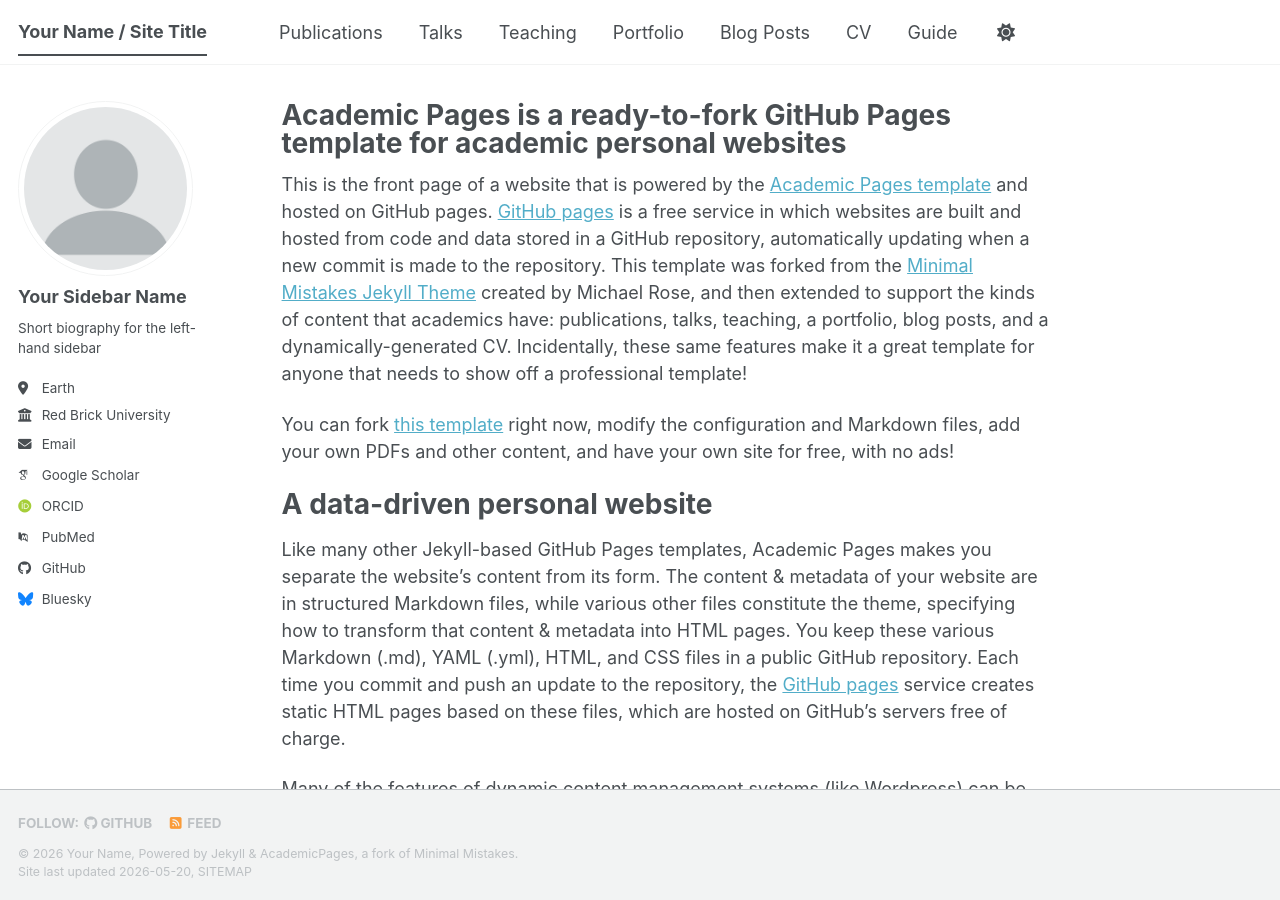
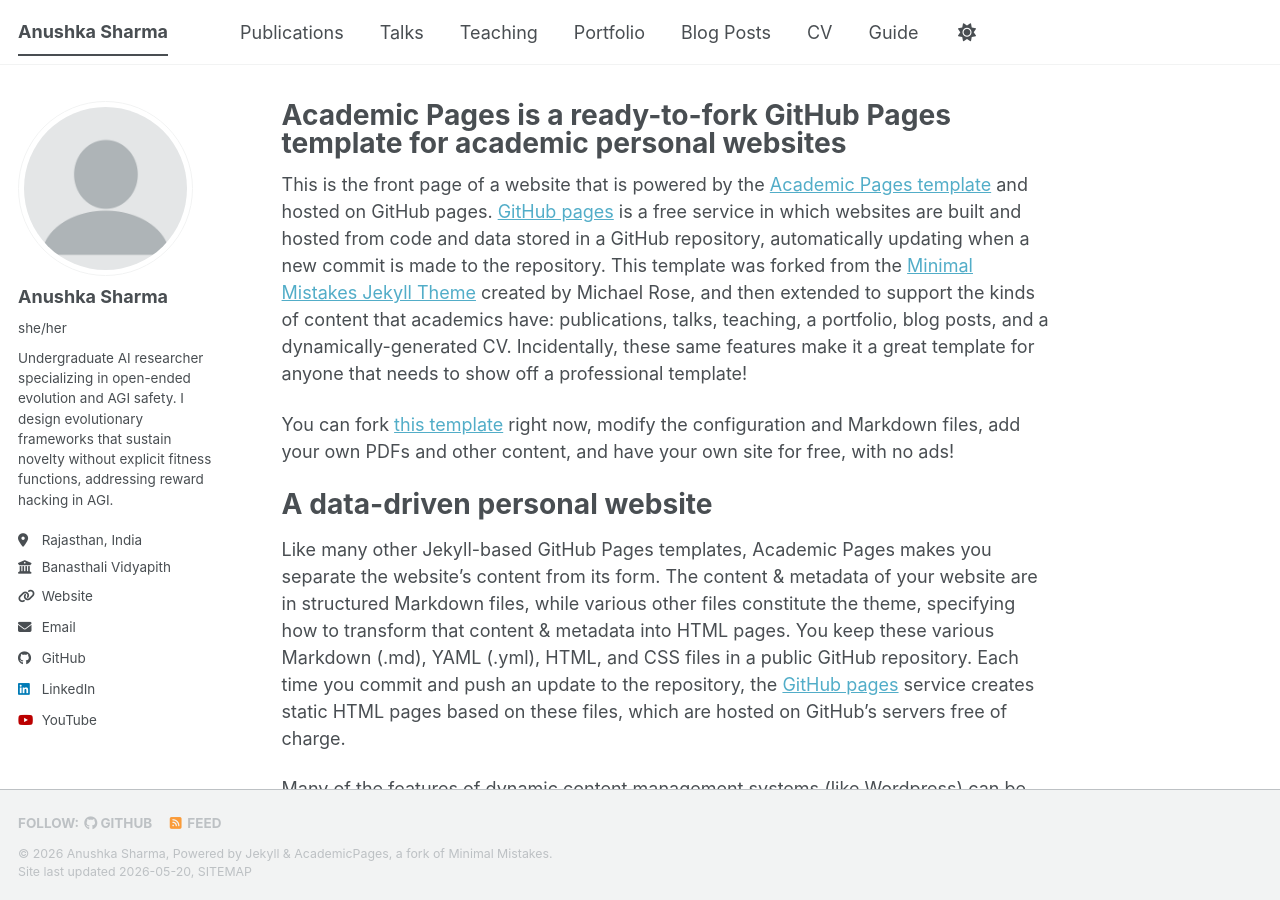
Before and after one commit to gearupsmile/anushkasharma.github.io, a Jekyll site: the page built from _pages/about.md, in a window 1280 px wide and 900 px high. Built offline with Jekyll 4.4.1, drawn with Linux system fonts in a browser that asks for light colours; some web fonts are replaced; a script bundle is joined from its source files by our own code; library files that are not in the unit come from our copies.

Commit message:
Update config

```diff
--- a/_config.yml
+++ b/_config.yml
@@ -9,14 +9,13 @@
 # Basic Site Settings
 locale                   : "en-US"
 site_theme               : "default" # The available themes options are "default", "air", "sunrise", "mint", "dirt" and "contrast"
-title                    : "Your Name / Site Title"
+title                    : "Anushka Sharma"
 title_separator          : "-"
-name                     : &name "Your Name"
-description              : &description "Your Name's academic portfolio"   # Update this with a general description of your site, this is the default if not overridden by a page
-url                      : https://academicpages.github.io # The base hostname & protocol for your site e.g. "https://[your GitHub username].github.io",
-                                                           # or if you already have some other page hosted on Github then use "https://[your GitHub username].github.io/[Your Repo Name]"
+name                     : &name "Anushka Sharma"
+description              : &description "Anushka Sharma | AI Researcher — Open-Ended Evolution, AGI Safety & Evolutionary Computation"
+url                      : https://gearupsmile.github.io # The base hostname & protocol for your site e.g. "https://[your GitHub username].github.io"
 baseurl                  : "" # the subpath of your site, e.g. "/blog"
-repository               : "academicpages/academicpages.github.io"
+repository               : "gearupsmile/gearupsmile.github.io"
 
 # Site Author - The following control what appear as part of the author content on the side bar.
 #               If a field is blank the icon and link will not appear, otherwise it will be shown.
@@ -24,40 +23,39 @@ repository               : "academicpages/academicpages.github.io"
 author:
   # Biographic information
   avatar           : "profile.png"
-  name             : "Your Sidebar Name"
-  pronouns         : # example: "she/her"
-  bio              : "Short biography for the left-hand sidebar"
-  location         : "Earth"
-  employer         : "Red Brick University"
-  uri              : # URL
-  email            : "none@example.org"
+  name             : "Anushka Sharma"
+  pronouns         : "she/her"
+  bio              : "Undergraduate AI researcher specializing in open-ended evolution and AGI safety. I design evolutionary frameworks that sustain novelty without explicit fitness functions, addressing reward hacking in AGI."
+  location         : "Rajasthan, India"
+  employer         : "Banasthali Vidyapith"
+  uri              : https://gearupsmile.github.io
+  email            : "anushka.care@gmail.com"
 
   # Academic websites
   academia         : # URL
   arxiv            : # URL - Update with the correct link to your profile
-  googlescholar    : "https://scholar.google.com/citations?user=PS_CX0AAAAAJ"
+  googlescholar    : # URL - Add your Google Scholar profile link here
   inspire-hep      : # URL
   impactstory      : # URL
-  orcid            : "https://orcid.org/yourorcidurl"
+  orcid            : # URL - Add your ORCID link here if you have one
   semantic         : # URL
   ssrn             : # URL
-  pubmed           : "https://www.ncbi.nlm.nih.gov/pubmed/?term=john+snow"
-  researchgate     : # URL
+  pubmed           : # URL
+  researchgate     : # URL - Add your ResearchGate profile link here
   scopus           : # URL
   zotero           : # URL
 
-
   # Repositories and software development
-  bitbucket        : # Username - Update with your username on the site
+  bitbucket        : # Username
   codepen          : # Username
   dribbble         : # Username
-  github           : "academicpages"
+  github           : "gearupsmile"
   kaggle           : # Username
-  stackoverflow    : # User number or user number and name (i.e., use "1" or "1/jeff-atwood")
+  stackoverflow    : # User number or user number and name
 
   # Social media
   artstation       : # Username
-  bluesky          : "bsky.app" # Replace this with you Bluesky username
+  bluesky          : # Username
   facebook         : # Username
   flickr           : # Username
   foursquare       : # Username
@@ -66,7 +64,7 @@ author:
   keybase          : # Username
   instagram        : # Username
   lastfm           : # Username
-  linkedin         : # Username
+  linkedin         : "anuzka"
   mastodon         : # URL
   medium           : # URL
   pinterest        : # Username
@@ -79,7 +77,7 @@ author:
   weibo            : # Username
   wikipedia        : # Username
   xing             : # Username
-  youtube          : # Username
+  youtube          : "AnuzkaSharma"
   zhihu            : # Username
 
 # Publication Category - The following the list of publication categories and their headings
@@ -103,7 +101,7 @@ comments:
   disqus:
     shortname            :
   discourse:
-    server               : # https://meta.discourse.org/t/embedding-discourse-comments-via-javascript/31963 , e.g.: meta.discourse.org
+    server               :
   facebook:
     appid                :
     num_posts            : # 5 (default)
@@ -144,18 +142,21 @@ facebook:
   app_id                 :
   publisher              :
 og_image                 :  # Social media default site image
-og_description           :  # Social media default site image description
+og_description           : "Anushka Sharma — AI Researcher specializing in Open-Ended Evolution, AGI Safety, and Evolutionary Computation."
 # For specifying social profiles
 # - https://developers.google.com/structured-data/customize/social-profiles
 social:
-  type                   : # Person or Organization (defaults to Person)
-  name                   : # If the user or organization name differs from the site's name
-  links: # An array of links to social media profiles
+  type                   : Person
+  name                   : "Anushka Sharma"
+  links:
+    - "https://linkedin.com/in/anuzka"
+    - "https://github.com/gearupsmile"
+    - "https://youtube.com/@AnuzkaSharma"
 
 
 # Analytics
 analytics:
-  provider               :  "false" # false (default), "google", "google-universal", "google-analytics-4", "custom"
+  provider               : "false" # false (default), "google", "google-universal", "google-analytics-4", "custom"
   google:
     tracking_id          :
 
@@ -302,7 +303,7 @@ sass:
 permalink: /:categories/:title/
 # paginate: 5 # amount of posts to show
 # paginate_path: /page:num/
-timezone: Etc/UTC # https://en.wikipedia.org/wiki/List_of_tz_database_time_zones
+timezone: Asia/Kolkata # https://en.wikipedia.org/wiki/List_of_tz_database_time_zones
 
 
 # Plugins
@@ -325,32 +326,12 @@ whitelist:
 
 
 # Archives
-#  Type
-#  - GitHub Pages compatible archive pages built with Liquid ~> type: liquid (default)
-#  - Jekyll Archives plugin archive pages ~> type: jekyll-archives
-#  Path (examples)
-#  - Archive page should exist at path when using Liquid method or you can
-#    expect broken links (especially with breadcrumbs enabled)
-#  - <base_path>/tags/my-awesome-tag/index.html ~> path: /tags/
-#  - <base_path/categories/my-awesome-category/index.html ~> path: /categories/
-#  - <base_path/my-awesome-category/index.html ~> path: /
 category_archive:
   type: liquid
   path: /categories/
 tag_archive:
   type: liquid
   path: /tags/
-# https://github.com/jekyll/jekyll-archives
-# jekyll-archives:
-#   enabled:
-#     - categories
-#     - tags
-#   layouts:
-#     category: archive-taxonomy
-#     tag: archive-taxonomy
-#   permalinks:
-#     category: /categories/:name/
-#     tag: /tags/:name/
 
 
 # HTML Compression
```
